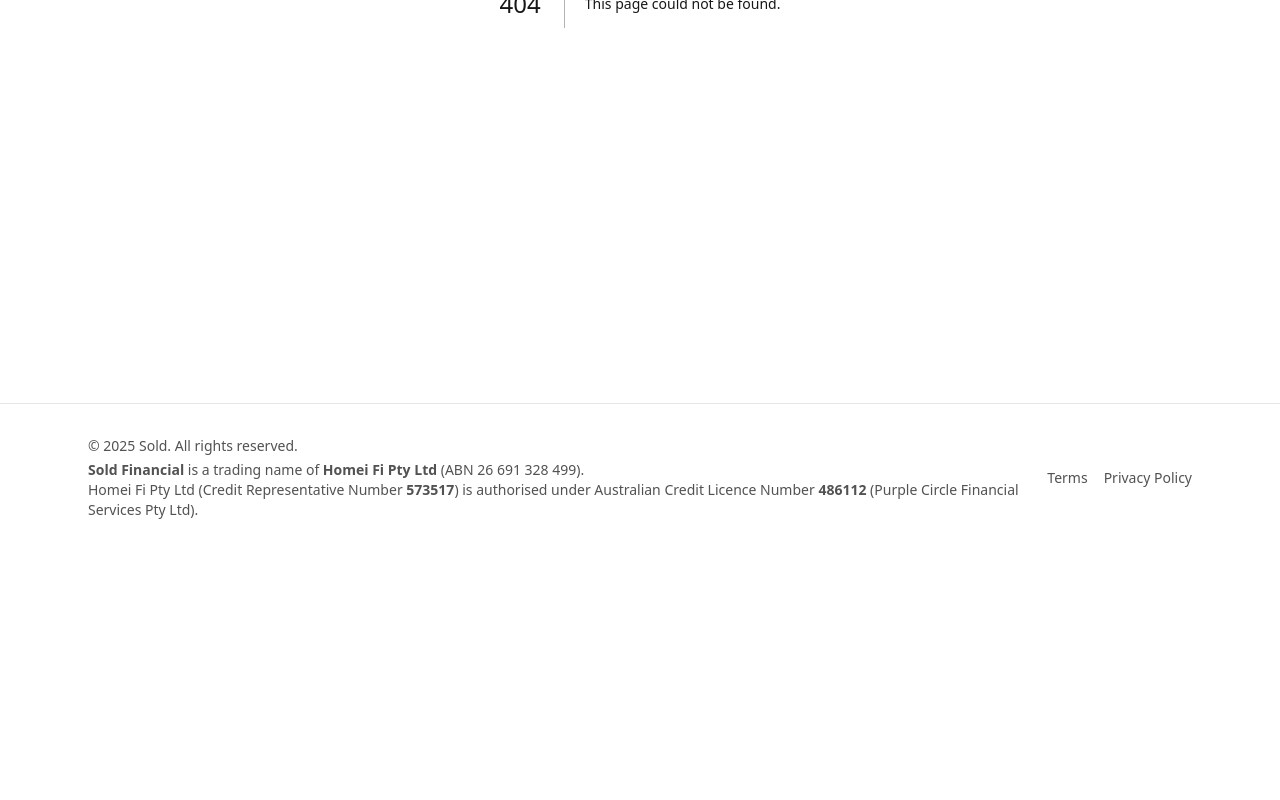
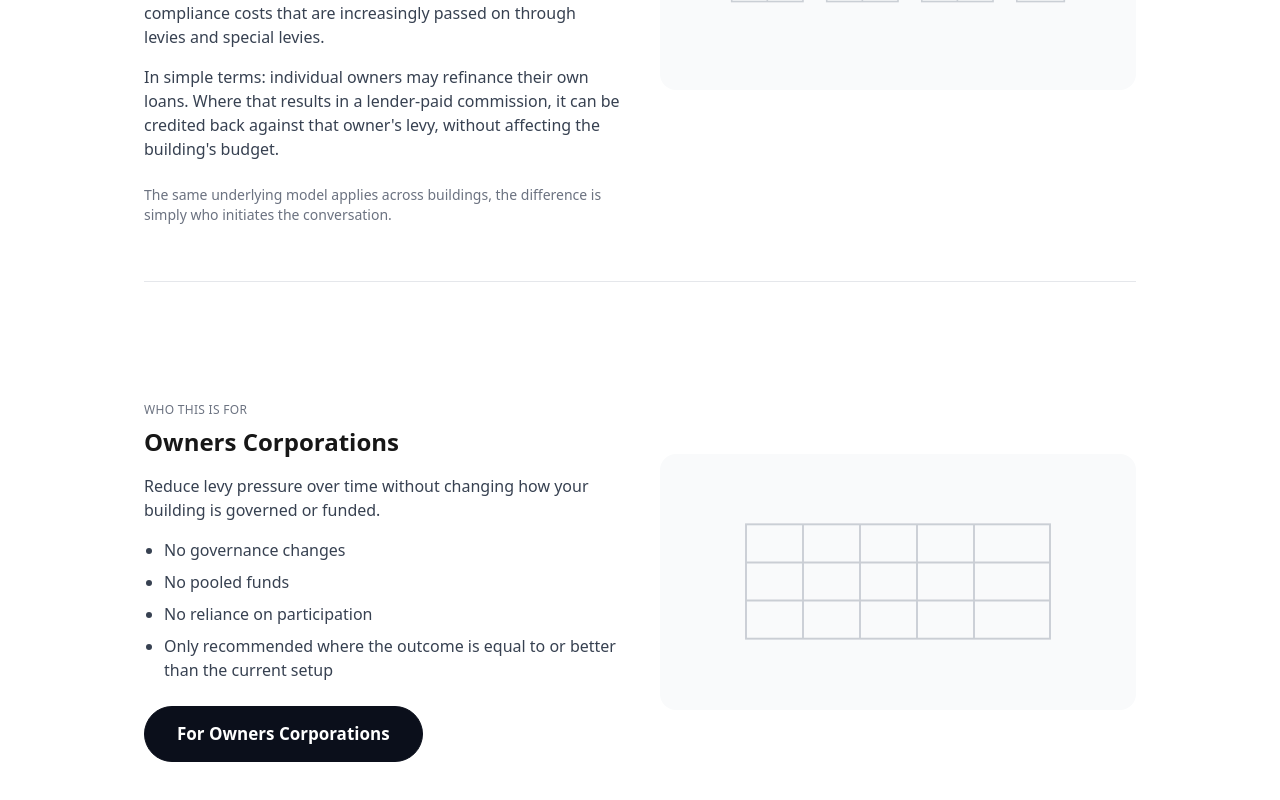
Before and after one commit to RukiDe/sold-nextjs, a Next.js app: page /levy-offsets in a window 1280 px wide. Before the commit this address had no page. Shown: the part 462-1262 px from the top of the page. Before the commit the page ends 1046 px from the top, so only its background shows below. Built offline with nearby package versions, Linux system fonts and the light colour scheme.

Commit message:
Apartments slug tweaks + levy offsets on refi as an option

```diff
--- a/app/apartments/page.tsx
+++ b/app/levy-offsets/page.tsx
@@ -78,7 +78,7 @@ export default function ApartmentsHubPage() {
           </ul>
 
           <div className="mt-6">
-            <ButtonPill href="/apartments/ownerscorporations">For Owners Corporations</ButtonPill>
+            <ButtonPill href="/levy-offsets/for-committees">For Owners Corporations</ButtonPill>
           </div>
         </div>
 
@@ -116,7 +116,7 @@ export default function ApartmentsHubPage() {
           </ul>
 
           <div className="mt-6">
-            <ButtonPill href="/apartments/developers">For Developers</ButtonPill>
+            <ButtonPill href="/levy-offsets/for-developers">For Developers</ButtonPill>
           </div>
         </div>
 
@@ -147,7 +147,7 @@ export default function ApartmentsHubPage() {
           </ul>
 
           <div className="mt-6">
-            <ButtonPill href="/apartments/owners">For Owners</ButtonPill>
+            <ButtonPill href="/levy-offsets/for-owners">For Owners</ButtonPill>
           </div>
         </div>
 
--- a/app/refinance/page.tsx
+++ b/app/refinance/page.tsx
@@ -89,6 +89,8 @@ function safeNumber(value: string, fallback: number): number {
 
 function getCtaLabel(goal: string): string {
   switch (goal) {
+    case "Offset my body corporate fees":
+      return "Show my savings estimate";
     case "Lower my repayments":
       return "Show my savings estimate";
     case "Pay the loan off sooner":
@@ -417,6 +419,7 @@ export default function RefinancePage() {
   );
 
   const goalOptions = [
+    "Offset my body corporate fees",
     "Lower my repayments",
     "Pay the loan off sooner",
     "Free up cash for renos",
```
Also changed, not shown: app/levy-offsets/for-committees/page.tsx (renamed from app/apartments/ownerscorporations/page.tsx), app/levy-offsets/for-developers/page.tsx (renamed from app/apartments/developers/page.tsx), app/levy-offsets/for-owners/page.tsx (renamed from app/apartments/owners/page.tsx).
